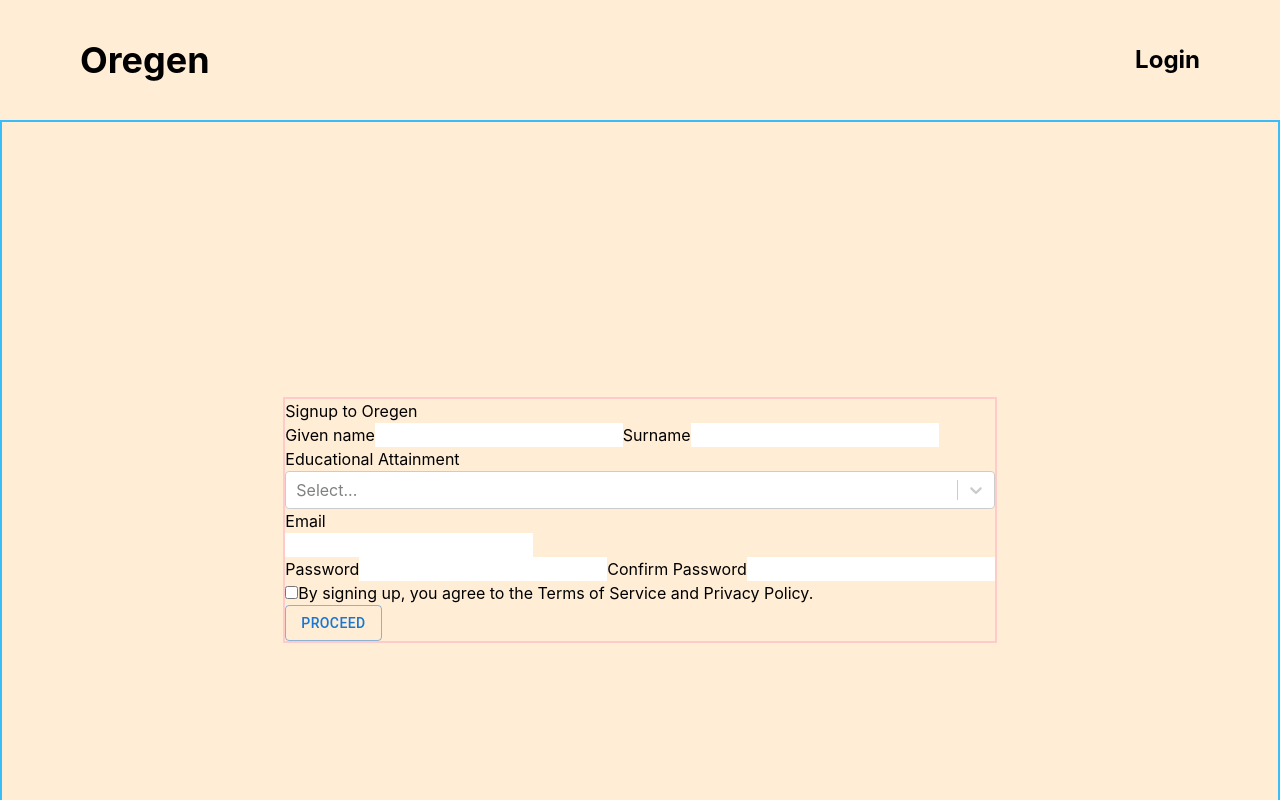
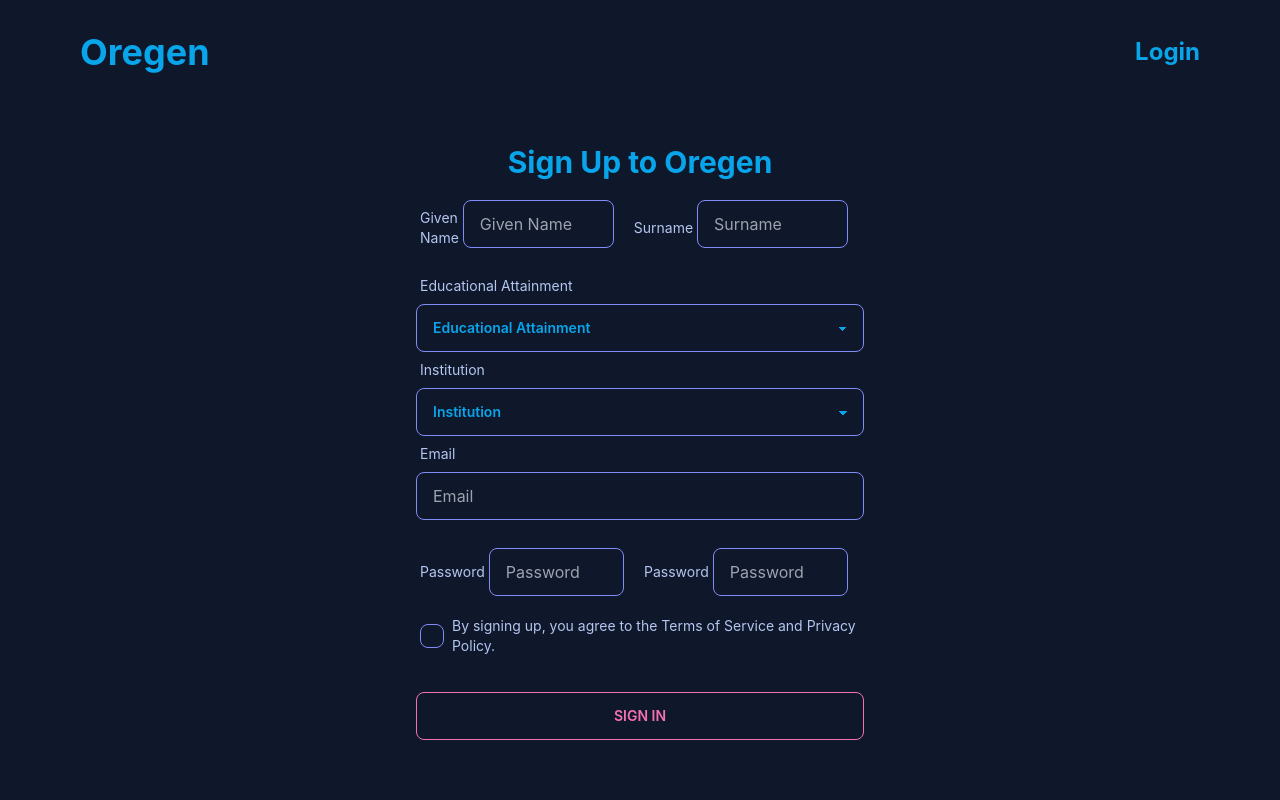
Before and after one commit to joeseffdl/ESS-Project, a Next.js app: page /signup in a window 1280 px wide. Shown: the top 800 px of the page. Built offline with nearby package versions, Linux system fonts and the light colour scheme.

Commit message:
Continued Login and SignUp UI
Additional:
Installed react icons and daisyui.
Uninstalled material ui and react select dependencies.
Experimented with colors using daisyUI.

```diff
--- a/components/Footer.jsx
+++ b/components/Footer.jsx
@@ -3,14 +3,14 @@ import React from "react";
 function Footer() {
     return (
         <>
-            <section className="w-screen  bg-white md:text-2xl font-bold">
+            <section className="w-screen md:text-2xl font-bold">
                 <div className="flex flex-cols-2">
-                    <div className="w-full flex flex-col justify-center lg:p-12 md:p-8 p-4">
+                    <div className="w-full flex flex-col justify-center text-primary-focus lg:p-12 md:p-8 p-4">
                         <h3>GROUP 12</h3>
                         <h4>Document with ease over your</h4>
                         <h4>Research Journal</h4>
                     </div>
-                    <div className="w-full flex flex-col justify-center px-5 bg-gray-100">
+                    <div className="w-full flex flex-col justify-center px-5 text-accent bg-neutral-focus">
                         <h3>Contact Us</h3>
                         <h4>T: 0969 420 5678</h4>
                         <h4>E: group12@test.com</h4>
--- a/components/Navigation.jsx
+++ b/components/Navigation.jsx
@@ -1,9 +1,12 @@
 import { useState, useEffect } from 'react'
 import Link from 'next/link'
+import { AiOutlineClose, AiOutlineMenu } from 'react-icons/ai'
+
 
 function Navigation() {
     const [showNav, setShowNav] = useState(false)
     const [scrollPosition, setScrollPosition] = useState(0)
+    let [open, setOpen] = useState(false)
 
     const handleScroll = () => {
         const position = window.pageYOffset
@@ -20,11 +23,16 @@ function Navigation() {
 
     return (
         <>
-            <main className={`fixed w-full transition-colors ease-in-out duration-300  px-10 min-h-20 z-50
-                    ${scrollPosition > 0 || showNav ? 'bg-white shadow-xl' : ''}`}>
-                <nav className="py-10 font-bold">
-                    <ul className="flex items-center justify-between md:px-20 px-10">
-                        <li className="hover:-translate-x-2 ease-in-out duration-300">
+            <main className={`text-primary fixed w-full transition-colors ease-in-out duration-300  px-10 min-h-20 z-50
+                    ${scrollPosition > 0 || showNav ? 'bg-neutral-focus shadow-xl' : ''}`}>
+                <nav className="py-8 font-bold">
+                    <div onClick={ () => setOpen(!open)} className="text-3xl absolute right-10 top-4 cursor-pointer md:hidden" >
+                        <span>
+                            { open ? <AiOutlineClose /> : <AiOutlineMenu /> }
+                        </span>
+                    </div>
+                    <ul className={`px-10 md:flex md:items-center md:justify-between md:px-20 ${ open ? "block mt-10 md:mt-0" : "hidden"}`}>
+                        <li className="hover:translate-x-2 md:hover:-translate-x-2 ease-in-out duration-300">
                             <Link href="/">
                                 <p className="md:text-4xl text-3xl">Oregen</p>
                             </Link>
--- a/pages/login/index.jsx
+++ b/pages/login/index.jsx
@@ -2,32 +2,41 @@ import Footer from "../../components/Footer"
 import Image from "next/image"
 import Link from "next/link"
 import loginImage from "../../public/Sample.jpg"
+import { useState } from "react"
 import { useForm } from "react-hook-form"
 import { zodResolver } from "@hookform/resolvers/zod"
 import { string, z } from "zod"
-import Button from '@mui/material/Button'
-
+import { AiOutlineClose, AiOutlineMenu } from 'react-icons/ai'
 
 function Login({ user = {} }) {
+    // NavBar State
+    let [open, setOpen] = useState(false)
+
+    // Form Validation
     const schema = z.object({
         email: string().email(),
         password: string().min(1, { message: "Password is required"}),
     })
 
+    // React Form Hook
     const { register, handleSubmit, formState } = useForm({ defaultValues: user, resolver: zodResolver(schema) })
-
     const { errors } = formState
 
+    // Functions
     const onSubmit = formValues => {
-        // onSave(formValues)
         console.log(formValues)
     }
 
     return (
-        <main className="w-screen h-screen bg-orange-100">
-            <nav className="py-10 font-bold">
-                <ul className="flex items-center justify-between md:px-20 px-10">
-                    <li className="hover:-translate-x-2 ease-in-out duration-300">
+        <main className="w-screen text-primary-focus">
+            <nav className="py-8 font-bold">
+                    <div onClick={ () => setOpen(!open)} className="text-3xl absolute right-10 top-4 cursor-pointer md:hidden" >
+                        <span>
+                            { open ? <AiOutlineClose /> : <AiOutlineMenu /> }
+                        </span>
+                    </div>
+                    <ul className={`px-10 md:flex md:items-center md:justify-between md:px-20 ${ open ? "absolute mt-10 md:mt-0" : "hidden"}`}>
+                        <li className="hover:translate-x-2 md:hover:-translate-x-2 ease-in-out duration-300">
                             <Link href="/">
                                 <p className="md:text-4xl text-3xl">Oregen</p>
                             </Link>
@@ -40,23 +49,35 @@ function Login({ user = {} }) {
                         </li>
                     </ul>
             </nav>
-            <section className="h-full p-20 grid lg:grid-cols-2 place-items-center border-2 border-sky-400">
-                <div className="border-2 border-red-200 hidden lg:block">
+            <section className="w-screen h-screen flex justify-center">
+                <div className="container hidden lg:block ">
+                    <div className="h-full flex justify-center items-center">
                         <Image src={loginImage} alt="Login Image" />
                     </div>
-                <div className="border-2 border-red-200">
-                    <h2>Login to your account</h2>
-                    <form onSubmit={handleSubmit(onSubmit)}>
-                        <p>Email</p>
-                        <input {...register("email")} />
-                        <div className="text-red-500">{ errors.email?.message}</div>
+                </div>
+                <div className="container w-full">
+                    <div className="h-full flex justify-center items-center p-10">
+                        <form className="form-control w-full max-w-md" onSubmit={handleSubmit(onSubmit)}>
 
-                        <p>Password</p>
-                        <input {...register("password", { required: true })} />
-                        <div className="text-red-500">{ errors.password?.message}</div>
-                        <p><span className="font-semibold">Not yet a member?</span> <Link href="/signup">Sign up now</Link></p>
-                        <Button type="submit" variant="outlined">Sign In</Button>
+                            <h2 className="text-3xl font-bold text-center pb-5">Login to your account</h2>
+                            <div className="pb-3">
+                                <label className="label">
+                                    <span className="label-text">Email</span>
+                                </label>
+                                <input {...register("email")} type="text" placeholder="Email" className="input input-secondary input-bordered w-full max-w-md" />
+                                <div className="text-red-500 p-2">{errors.email?.message}</div>
+                            </div>
+                            <div className="pb-3">
+                                <label className="label">
+                                    <span className="label-text">Password</span>
+                                </label>
+                                <input {...register("password")} type="text" placeholder="Password" className="input input-secondary input-bordered w-full max-w-md" />
+                                <div className="text-red-500 p-2">{errors.password?.message}</div>
+                            </div>
+                            <p className="pb-5 text-center"><span className="font-semibold">Not yet a member?</span> <Link href="/signup">Sign up now</Link></p>
+                            <button className="btn btn-outline btn-accent">Sign In</button>
                         </form>
+                    </div>
                 </div>
             </section>
         </main>
--- a/pages/signup/index.jsx
+++ b/pages/signup/index.jsx
@@ -1,12 +1,14 @@
 import Footer from "../../components/Footer"
 import Link from "next/link"
+import { useState } from "react"
 import { useForm, useController } from "react-hook-form"
 import { zodResolver } from "@hookform/resolvers/zod"
 import { string, z } from "zod"
-import Select from 'react-select'
-import Button from '@mui/material/Button'
+import { AiOutlineClose, AiOutlineMenu } from 'react-icons/ai'
+function SignUp({ user = {} }) {
+    // NavBar State
+    let [open, setOpen] = useState(false)
 
-function SignUp({ user = {} }) {
     const educationOptions = [
         { value: 'Lower Secondary Education', label: "Lower Secondary Education (Junior High school)" },
         { value: 'Upper Secondary Education', label: "Upper Secondary Education (Senior High school)" },
@@ -23,37 +25,42 @@ function SignUp({ user = {} }) {
         { value: 'Doctoral', label: "Doctoral (PhD)" },
     ]
 
+    // Form Validation
     const schema = z.object({
         name: string().min(1, { message: "Please enter your name"}),
         surname: string().min(1, { message: "Please enter your Surname"}),
         education: string(),
-        university: string(),
+        institution: string(),
         email: string().email(),
         password: string().min(1, { message: "Password is required"}),
         confirm_password: string().min(1, { message: "Confirm your password"}),
         agreed_to_terms: string(),
     })
 
+    // React Form Hook
     const { register, control, handleSubmit, formState } = useForm({ defaultValues: user, resolver: zodResolver(schema) })
-
     const { field } = useController({ name: "education", control })
-
     const { errors } = formState
 
+    // Functions
     const handleSelectChange = ((options) => {
         field.onChange(options.value)
     })
 
     const onSubmit = formValues => {
-        // onSave(formValues)
         console.log(formValues)
     }
 
     return (
-        <main className="w-screen h-screen bg-orange-100">
-            <nav className="py-10 font-bold">
-                <ul className="flex items-center justify-between md:px-20 px-10">
-                    <li className="hover:-translate-x-2 ease-in-out duration-300">
+        <main className="w-screen text-primary-focus">
+            <nav className="py-8 font-bold">
+                <div onClick={ () => setOpen(!open)} className="text-3xl absolute right-10 top-4 cursor-pointer md:hidden" >
+                    <span>
+                        { open ? <AiOutlineClose /> : <AiOutlineMenu /> }
+                    </span>
+                </div>
+                <ul className={`px-10 md:flex md:items-center md:justify-between md:px-20 ${ open ? "absolute mt-10 md:mt-0" : "hidden"}`}>
+                    <li className="hover:translate-x-2 md:hover:-translate-x-2 ease-in-out duration-300">
                         <Link href="/">
                             <p className="md:text-4xl text-3xl">Oregen</p>
                         </Link>
@@ -66,56 +73,95 @@ function SignUp({ user = {} }) {
                     </li>
                 </ul>
             </nav>
-            <section className="h-full p-20 grid place-items-center border-2 border-sky-400">
-                <div className="border-2 border-red-200">
-                    <h2>Signup to Oregen</h2>
-                    <form onSubmit={handleSubmit(onSubmit)}>
-                        <div className="flex">
-                            <p>Given name</p>
-                            <input {...register("name")} />
-                            <div className="text-red-500">{ errors.name?.message}</div>
-                            <p>Surname</p>
-                            <input {...register("surname")} />
-                            <div className="text-red-500">{ errors.surname?.message}</div>
+            <section className="w-screen h-screen flex justify-center">
+                <div className="container">
+                    <div className="flex justify-center items-center p-10">
+                        <form className="form-control w-full max-w-md" onSubmit={handleSubmit(onSubmit)}>
+
+                            <h2 className="text-3xl font-bold text-center pb-5">Sign Up to Oregen</h2>
+                            <div className="flex pb-3">
+                                <label className="label">
+                                    <span className="label-text">Given Name</span>
+                                </label>
+                                <input {...register("name")} type="text" placeholder="Given Name" className="input input-secondary input-bordered w-full max-w-md" />
+                                <div className="text-red-500 p-2">{errors.name?.message}</div>
+
+                                <label className="label">
+                                    <span className="label-text">Surname</span>
+                                </label>
+                                <input {...register("surname")} type="text" placeholder="Surname" className="input input-secondary input-bordered w-full max-w-md" />
+                                <div className="text-red-500 p-2">{ errors.surname?.message}</div>
                             </div>
                             <div>
-                            <p>Educational Attainment</p>
-                            <Select
+                                <label className="label">
+                                    <span className="label-text">Educational Attainment</span>
+                                </label>
+                                <select
+                                    className="select select-secondary w-full max-w-md"
                                     value={educationOptions.find((value) => value == field.value)}
-                                options={educationOptions}
                                     onChange={handleSelectChange}
-                            />
+                                >
+                                    <option disabled selected>Educational Attainment</option>
+                                    {educationOptions.map((education) => {
+                                        return (
+                                            <>
+                                                <option key={education.value}> {education.label} </option>
+                                            </>
+                                        )
+                                    })}
+                                </select>
                                 <div className="text-red-500">{ errors.education?.message}</div>
                             </div>
-                        {/* <div>
-                            <p>University</p>
-                            <Select
+                            <div>
+                                <label className="label">
+                                    <span className="label-text">Institution</span>
+                                </label>
+                                <select
+                                    className="select select-secondary w-full max-w-md"
                                     value={institutionOptions.find((value) => value == field.value)}
-                                options={institutionOptions}
                                     onChange={handleSelectChange}
-                            />
-                            <div className="text-red-500">{ errors.university?.message}</div>
-                        </div> */}
-                        <div>
-                            <p>Email</p>
-                            <input {...register("email")} />
-                            <div className="text-red-500">{ errors.email?.message}</div>
+                                >
+                                    <option disabled selected>Institution</option>
+                                    {institutionOptions.map((institution) => {
+                                        return (
+                                            <>
+                                                <option key={institution.value}> {institution.label} </option>
+                                            </>
+                                        )
+                                    })}
+                                </select>
+                                <div className="text-red-500">{ errors.institution?.message}</div>
                             </div>
-                        <div className="flex">
-                            <p>Password</p>
-                            <input {...register("password")} />
-                            <div className="text-red-500">{ errors.password?.message}</div>
+                            <div className="pb-3">
+                                <label className="label">
+                                    <span className="label-text">Email</span>
+                                </label>
+                                <input {...register("email")} type="text" placeholder="Email" className="input input-secondary input-bordered w-full max-w-md" />
+                                <div className="text-red-500 p-2">{errors.email?.message}</div>
+                            </div>
+                            <div className="flex pb-3">
+                                <label className="label">
+                                    <span className="label-text">Password</span>
+                                </label>
+                                <input {...register("password")} type="text" placeholder="Password" className="input input-secondary input-bordered w-full max-w-md" />
+                                <div className="text-red-500 p-2">{errors.password?.message}</div>
 
-                            <p>Confirm Password</p>
-                            <input {...register("confirm_password")} />
-                            <div className="text-red-500">{ errors.confirm_password?.message}</div>
+                                <label className="label">
+                                    <span className="label-text">Password</span>
+                                </label>
+                                <input {...register("confirm_password")} type="text" placeholder="Password" className="input input-secondary input-bordered w-full max-w-md" />
+                                <div className="text-red-500 p-2">{errors.confirm_password?.message}</div>
                             </div>
-                        <div>
-                            <input type="checkbox" {...register("agreed_to_terms")} />
-                            <label>By signing up, you agree to the Terms of Service and Privacy Policy.</label>
+                            <div className="pb-3">
+                                <label className="cursor-pointer label">
+                                    <input {...register("agreed_to_terms")} type="checkbox" className="checkbox checkbox-secondary" />
+                                    <span className="label-text ml-2">By signing up, you agree to the Terms of Service and Privacy Policy.</span>
+                                </label>
+                                <div className="text-red-500 p-2">{errors.agreed_to_terms?.message}</div>
                             </div>
-                        <Button type="submit" variant="outlined">Proceed</Button>
+                            <button className="btn btn-outline btn-accent">Sign In</button>
                         </form>
+                    </div>
                 </div>
             </section>
         </main>
--- a/tailwind.config.js
+++ b/tailwind.config.js
@@ -8,5 +8,8 @@ module.exports = {
   theme: {
     extend: {},
   },
-  plugins: [],
+  plugins: [require("daisyui")],
+  daisyui: {
+    themes: ["night",],
+  },
 }
```
Also changed, not shown: package.json (+3 -4 lines), pages/index.jsx (+21 -24 lines), 1 other file (tests, documents, lock files or other folders). Lines whose indentation alone changed are shown as unchanged.
